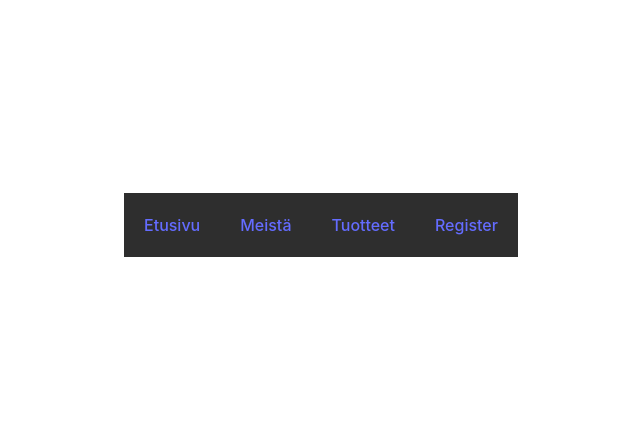
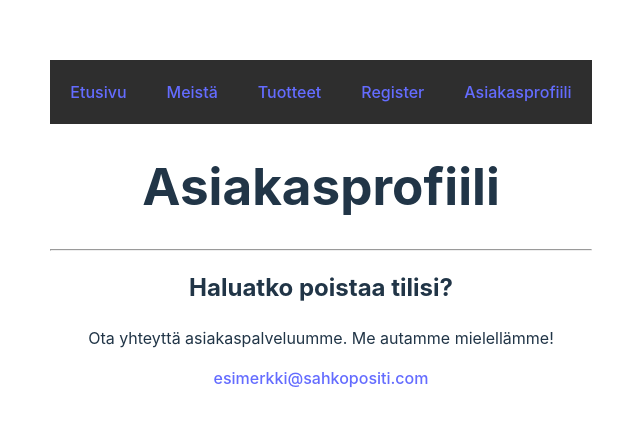
Before and after one commit to SyntaxSynergy/k24TiimiNROFrontEnd, a React (Vite) app in the folder varasto/: page /AsiakasProfiili in a window 1280 px wide. Shown: the part 175-602 px from the top of the page, without its empty margins (319-959 px from the left). Built offline with nearby package versions, Linux system fonts and the light colour scheme.

Commit message:
AsiakasProfiiliin lisätty sähköposti osoite, jonka kautta käyttäjä voi ottaa yhteyttä tilin poistoon

```diff
--- a/varasto/src/App.jsx
+++ b/varasto/src/App.jsx
@@ -4,6 +4,7 @@ import Tuotteet from './components/Tuotteet';
 import './App.css';
 import Meista from './components/Meista';
 import Register from './components/Register';
+import AsiakasProfiili from './components/AsiakasProfiili';
 
 function App() {
   return (
@@ -13,12 +14,14 @@ function App() {
         <Link to="/Meista">Meistä</Link>
         <Link to="/Tuotteet">Tuotteet</Link>
         <Link to="/Register">Register</Link>
+        <Link to="/AsiakasProfiili">Asiakasprofiili</Link>
       </nav>
       <Routes>
         <Route path="/" element={<Etusivu />} />
         <Route path="tuotteet" element={<Tuotteet />} />
         <Route path="meista" element={<Meista />} />
         <Route path="register" element={<Register />} />
+        <Route path="AsiakasProfiili" element={<AsiakasProfiili />} />
         <Route path="etusivu" element={<Etusivu />} />
       </Routes>
     </Router>
--- a/varasto/src/components/AsiakasProfiili.jsx
+++ b/varasto/src/components/AsiakasProfiili.jsx
@@ -1,9 +1,12 @@
 function AsiakasProfiili() {
-//TYÖNALLA ODOTTAA LOG IN SIVUA
+
     return (
       <div>
-        <h1>AsiakasProfiili</h1>
-        <p>Tervetuloa!</p>
+        <h1>Asiakasprofiili</h1>
+        <hr />
+        <h2>Haluatko poistaa tilisi?</h2>
+        <p>Ota yhteyttä asiakaspalveluumme. Me autamme mielellämme!</p>
+        <a href="mailto:esimerkki@sahkopositi.com">esimerkki@sahkopositi.com</a>
       </div>
     );
   }
```
